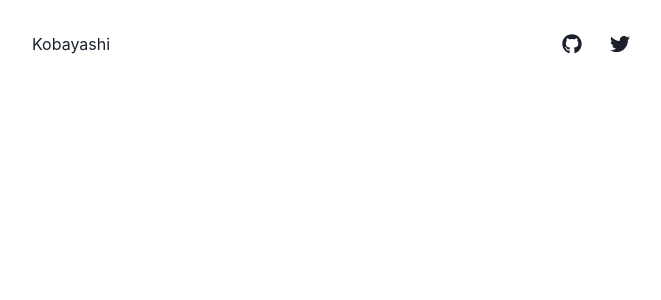
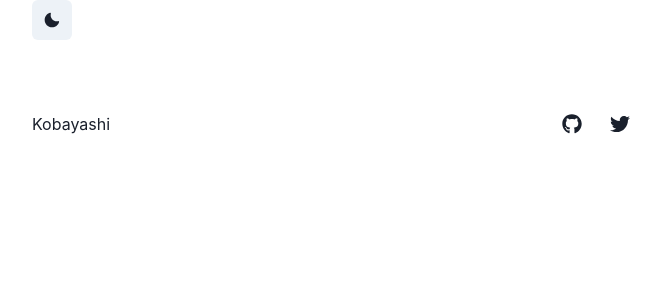
Before and after one commit to HikaruKobayashi/kobayashi, a Next.js app: page / in a window 1280 px wide. Shown: the top 300 px of the page, without its empty margins (304-965 px from the left). Built offline with nearby package versions, Linux system fonts and the light colour scheme.

Commit message:
create header&theme toggle btn

```diff
--- /dev/null
+++ b/lib/theme.tsx
@@ -0,0 +1,10 @@
+import { extendTheme, ThemeConfig } from '@chakra-ui/react'
+
+const config: ThemeConfig = {
+  initialColorMode: 'dark',
+  useSystemColorMode: false
+}
+
+const theme = extendTheme({ config })
+
+export default theme
--- /dev/null
+++ b/src/components/common/theme-btn.tsx
@@ -0,0 +1,16 @@
+import { IconButton, useColorMode } from '@chakra-ui/react'
+import { MoonIcon, SunIcon } from '@chakra-ui/icons'
+
+const ThemeBtn = () => {
+  const { colorMode, toggleColorMode } = useColorMode()
+  return (
+    <IconButton
+      mb={10}
+      aria-label="DarkMode Switch"
+      icon={colorMode === 'light' ? <MoonIcon /> : <SunIcon />}
+      onClick={toggleColorMode}
+    />
+  )
+}
+
+export default ThemeBtn
--- /dev/null
+++ b/src/components/layout/header.tsx
@@ -0,0 +1,12 @@
+import { Box } from '@chakra-ui/react'
+import ThemeBtn from '../common/theme-btn'
+
+const Header = () => {
+  return (
+    <Box as="header" mx="auto"maxW="2xl" px={{ base: '4', md: '8'}}>
+      <ThemeBtn />
+    </Box>
+  )
+}
+
+export default Header
--- a/src/components/layout/main.tsx
+++ b/src/components/layout/main.tsx
@@ -1,7 +1,9 @@
-import { Box, Container } from '@chakra-ui/react'
+import { Box, Container, ColorModeScript } from '@chakra-ui/react'
 import { ReactNode } from 'react'
 import HomeHead from '../common/head'
+import Header from './header'
 import Footer from './footer'
+import theme from './../../../lib/theme'
 
 type Props = {
   children: ReactNode
@@ -12,6 +14,8 @@ const Main = ({ children, ...props }: Props) => {
     <Box as="main">
       <HomeHead />
       <Container maxW="container.md" {...props}>
+        <ColorModeScript initialColorMode={theme.config.initialColorMode} />
+        <Header />
         {children}
         <Footer />
       </Container>
```
